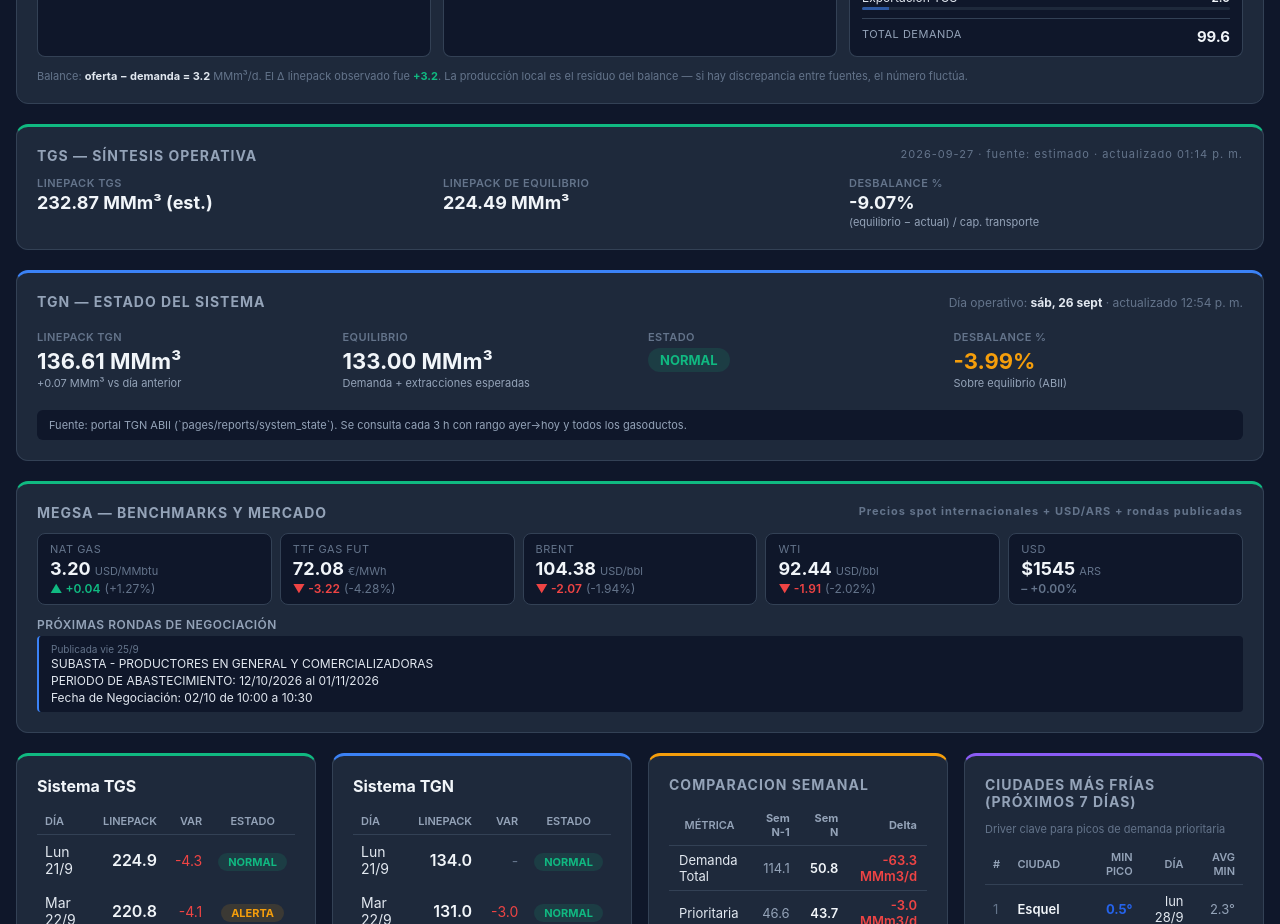
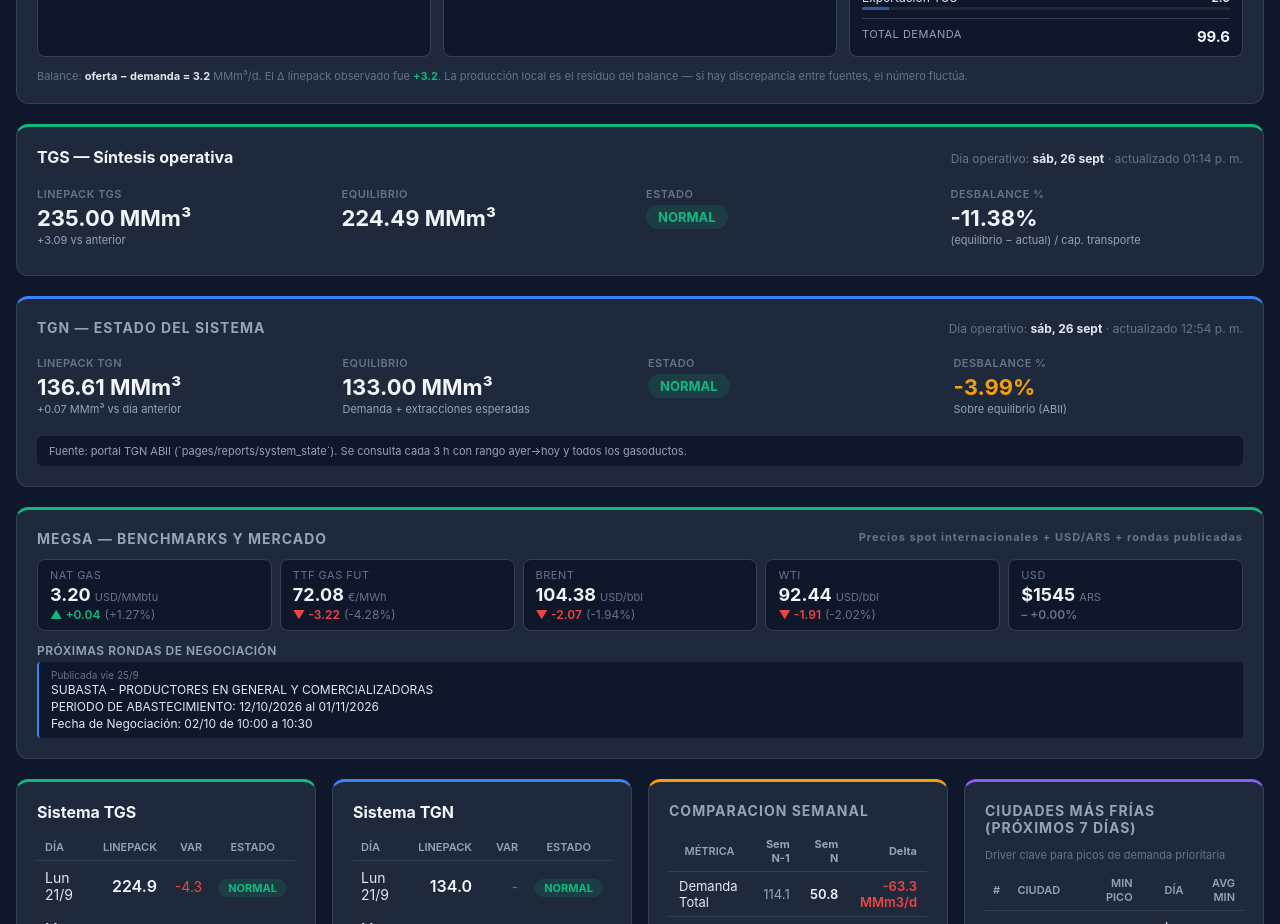
Before and after one commit to RodrigoManassero/estado-sistema-gas-rodrigo, a React (Vite) app: page / in a window 1280 px wide. Shown: the part 1120-2044 px from the top of the page. Built offline with nearby package versions, Linux system fonts and the light colour scheme.

Commit message:
Refactor TGSPanel component and update layout

```diff
--- a/src/components/TGSPanel.tsx
+++ b/src/components/TGSPanel.tsx
@@ -1,7 +1,6 @@
 import { useETGS } from '../hooks/useData'
-import { card, colors, sectionTitle, space } from '../theme'
+import { card, colors, space } from '../theme'
 
-// Tipado de la fila según la estructura del JSON
 interface ETGSDataRow {
   fecha: string
   linepack_tgs_dia_actual: number | null
@@ -10,108 +9,46 @@ interface ETGSDataRow {
   motivo?: string | null
 }
 
-// Referencias de desbalance TGS (en m³)
-const LINEPACK_EQUILIBRIO_M3 = 224_486_000      // Linepack de equilibrio
+const LINEPACK_EQUILIBRIO_M3 = 224_486_000      // Linepack de equilibrio (224.49 MMm³)
 const CAPACIDAD_TRANSPORTE_TGS_M3 = 92_393_583  // Capacidad de Transporte TGS
 
-// Helper para definir colores según estado y palabras clave en el motivo
-function getAlertColor(estado?: string, motivo?: string | null) {
-  if (estado === 'Crítico' || estado === 'Emergencia') {
-    return colors.status.err
-  }
-
-  const lowMotivo = (motivo ?? '').toLowerCase()
-  if (lowMotivo.includes('bajo')) return colors.status.err
-  if (lowMotivo.includes('alto')) return colors.accent.orange
-
-  return colors.accent.orange
-}
-
-export default function TGSPanel({ estByDate }: { estByDate?: Map<string, number> }) {
-  const { data, meta } = useETGS()
-  const rows: ETGSDataRow[] = (data as ETGSDataRow[]) ?? []
-
-  if (rows.length === 0) return null
-  const latest = rows[rows.length - 1]
-
-  // Relleno: si el último ETGS quedó viejo y hay estimación para un día posterior
-  const today = new Date().toISOString().slice(0, 10)
-  const estDates = [...(estByDate?.keys() ?? [])].filter(f => f > latest.fecha && f <= today).sort()
-  const estDate = estDates[estDates.length - 1] ?? null
-  const estVal = estDate ? (estByDate?.get(estDate) ?? null) : null
-  const useEst = estVal != null
-
-  const lp = useEst ? estVal : latest.linepack_tgs_dia_actual
-  const fechaLabel = useEst ? estDate : latest.fecha
-  const variacion = useEst ? null : latest.linepack_tgs_variacion
-
-  // Evaluación de alertas
-  const estado = useEst ? 'Normal' : (latest.estado ?? 'Normal')
-  const motivo = useEst ? null : latest.motivo
-  const hasAlert = estado !== 'Normal'
-
-  const alertColor = getAlertColor(estado, motivo)
-
-  // Desbalance % = (Linepack de equilibrio − Linepack actual) / Capacidad de Transporte TGS
-  const lpActualM3 = lp != null ? lp * 1_000_000 : null
-  const desbalancePct = lpActualM3 != null
-    ? ((LINEPACK_EQUILIBRIO_M3 - lpActualM3) / CAPACIDAD_TRANSPORTE_TGS_M3) * 100
-    : null
+function EstadoBadge({ estado }: { estado: string }) {
+  const up = estado.toUpperCase()
+  let color = colors.status.ok
+  if (up.includes('ALERT') || up.includes('ALERTA') || up.includes('ALTO')) color = colors.status.warn
+  if (up.includes('EMERG') || up.includes('CRÍT') || up.includes('CRIT') || up.includes('BAJO')) color = colors.status.err
 
   return (
-    <div style={{ ...card, borderTop: `3px solid ${colors.accent.green}`, marginTop: space.xl }}>
-      <h3 style={sectionTitle}>
-        TGS — Síntesis operativa{' '}
-        <span style={{ color: colors.textDim, fontSize: 11, fontWeight: 400, textTransform: 'none', float: 'right' }}>
-          {fechaLabel} · fuente: {useEst ? 'estimado' : 'ETGS'}
-          {meta?.generated_at && ` · actualizado ${new Date(meta.generated_at).toLocaleString('es-AR', { hour: '2-digit', minute: '2-digit' })}`}
-        </span>
-      </h3>
-
-      <div style={{ display: 'grid', gridTemplateColumns: 'repeat(auto-fit, minmax(180px, 1fr))', gap: space.md, marginTop: space.sm }}>
-        <Stat
-          label="Linepack TGS"
-          value={lp != null ? `${lp.toFixed(2)} MMm³${useEst ? ' (est.)' : ''}` : '—'}
-          sub={variacion != null ? `${variacion >= 0 ? '+' : ''}${variacion.toFixed(2)} vs anterior` : undefined}
-        />
-        <Stat
-          label="Linepack de equilibrio"
-          value={`${(LINEPACK_EQUILIBRIO_M3 / 1_000_000).toFixed(2)} MMm³`}
-        />
-        <Stat
-          label="Desbalance %"
-          value={desbalancePct != null ? `${desbalancePct >= 0 ? '+' : ''}${desbalancePct.toFixed(2)}%` : '—'}
-          sub="(equilibrio − actual) / cap. transporte"
-        />
-      </div>
-
-      {hasAlert && (
-        <div style={{
-          marginTop: space.md,
-          background: alertColor + '22',
-          border: `1px solid ${alertColor}`,
-          borderRadius: 6,
-          padding: `${space.sm}px ${space.md}px`,
-          color: alertColor,
-          fontSize: 13,
-          fontWeight: 600,
-        }}>
-          ⚠ {estado}{motivo ? ` · ${motivo}` : ''}
-        </div>
-      )}
-    </div>
+    <span
+      style={{
+        background: color + '22',
+        color: color,
+        padding: '4px 12px',
+        borderRadius: 20,
+        fontSize: 13,
+        fontWeight: 700,
+        display: 'inline-block',
+        marginTop: 4,
+      }}
+    >
+      {up}
+    </span>
   )
 }
 
-function Stat({ label, value, sub }: { label: string; value: string; sub?: string }) {
+function Stat({ label, value, sub, children }: { label: string; value?: string; sub?: string; children?: React.ReactNode }) {
   return (
     <div>
       <div style={{ color: colors.textDim, fontSize: 11, fontWeight: 600, textTransform: 'uppercase', letterSpacing: 0.5 }}>
         {label}
       </div>
-      <div style={{ color: colors.textPrimary, fontSize: 18, fontWeight: 700, marginTop: 2 }}>
-        {value}
-      </div>
+      {children ? (
+        children
+      ) : (
+        <div style={{ color: colors.textPrimary, fontSize: 22, fontWeight: 700, marginTop: 4 }}>
+          {value}
+        </div>
+      )}
       {sub && (
         <div style={{ color: colors.textMuted, fontSize: 11, marginTop: 2 }}>
           {sub}
@@ -120,3 +57,73 @@ function Stat({ label, value, sub }: { label: string; value: string; sub?: strin
     </div>
   )
 }
+
+export default function TGSPanel() {
+  const { data, meta } = useETGS()
+  const rows: ETGSDataRow[] = (data as ETGSDataRow[]) ?? []
+
+  if (rows.length === 0) return null
+
+  // Tomar siempre el último registro con dato real de ETGS (día n-1)
+  const latest = rows[rows.length - 1]
+
+  const lp = latest.linepack_tgs_dia_actual
+  const fechaLabel = latest.fecha
+  const variacion = latest.linepack_tgs_variacion
+  const estado = latest.estado ?? 'Normal'
+
+  // Desbalance % = (Linepack de equilibrio − Linepack actual) / Capacidad de Transporte TGS
+  const lpActualM3 = lp != null ? lp * 1_000_000 : null
+  const desbalancePct = lpActualM3 != null
+    ? ((LINEPACK_EQUILIBRIO_M3 - lpActualM3) / CAPACIDAD_TRANSPORTE_TGS_M3) * 100
+    : null
+
+  const dateLabel = fechaLabel
+    ? new Date(fechaLabel + 'T00:00:00').toLocaleDateString('es-AR', {
+        weekday: 'short', day: '2-digit', month: 'short',
+      })
+    : '—'
+
+  return (
+    <div style={{ ...card, borderTop: `3px solid ${colors.accent.green}`, marginTop: space.xl }}>
+      <div style={{ display: 'flex', alignItems: 'baseline', justifyContent: 'space-between', flexWrap: 'wrap', gap: space.sm, marginBottom: space.md }}>
+        <h3 style={{ margin: 0, fontSize: 16, fontWeight: 700, color: colors.textPrimary }}>
+          TGS — Síntesis operativa
+        </h3>
+        <div style={{ color: colors.textDim, fontSize: 12 }}>
+          Día operativo: <strong style={{ color: colors.textSecondary }}>{dateLabel}</strong>
+          {meta?.generated_at && (
+            <> · actualizado {new Date(meta.generated_at).toLocaleString('es-AR', { hour: '2-digit', minute: '2-digit' })}</>
+          )}
+        </div>
+      </div>
+
+      <div style={{ display: 'grid', gridTemplateColumns: 'repeat(4, 1fr)', gap: space.md, padding: `${space.sm}px 0` }}>
+        {/* Columna 1: Linepack */}
+        <Stat
+          label="Linepack TGS"
+          value={lp != null ? `${lp.toFixed(2)} MMm³` : '—'}
+          sub={variacion != null ? `${variacion >= 0 ? '+' : ''}${variacion.toFixed(2)} vs anterior` : 'Volumen en el sistema'}
+        />
+
+        {/* Columna 2: Equilibrio (Nombre unificado) */}
+        <Stat
+          label="Equilibrio"
+          value={`${(LINEPACK_EQUILIBRIO_M3 / 1_000_000).toFixed(2)} MMm³`}
+        />
+
+        {/* Columna 3: Estado (Bloque agregado) */}
+        <Stat label="Estado">
+          <EstadoBadge estado={estado} />
+        </Stat>
+
+        {/* Columna 4: Desbalance % */}
+        <Stat
+          label="Desbalance %"
+          value={desbalancePct != null ? `${desbalancePct >= 0 ? '+' : ''}${desbalancePct.toFixed(2)}%` : '—'}
+          sub="(equilibrio − actual) / cap. transporte"
+        />
+      </div>
+    </div>
+  )
+}
```
